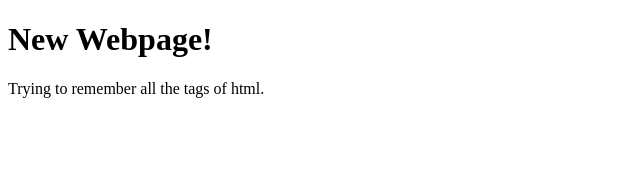
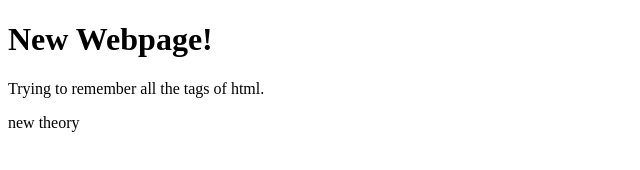
Before and after one commit to ArkanTsegai/Myappsample, a plain HTML site: page index.html in a window 1280 px wide. Shown: the full height of the page, 0-640 px from the left. Drawn offline with Linux system fonts and the light colour scheme.

```diff
--- /dev/null
+++ b/dir 2/app2.js
@@ -0,0 +1 @@
+console.log(123);
--- a/index.html
+++ b/index.html
@@ -12,5 +12,8 @@
         <p>
             Trying to remember all the tags of html.
         </p>
+        <p>
+            new theory
+        </p>
     </body>
 </html>
```
Also changed, not shown: login.html (added, +1 -0 lines), log.txt (added).
